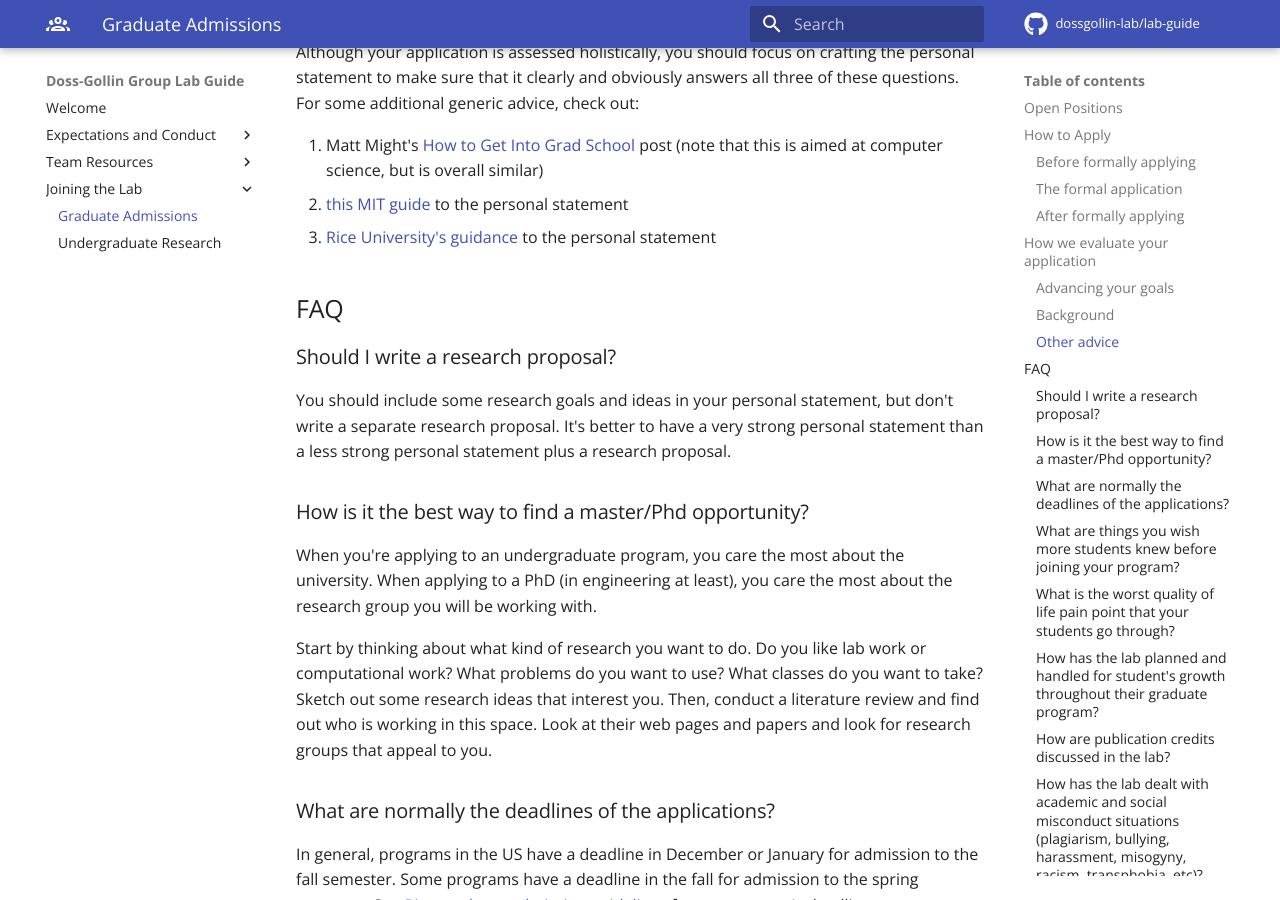
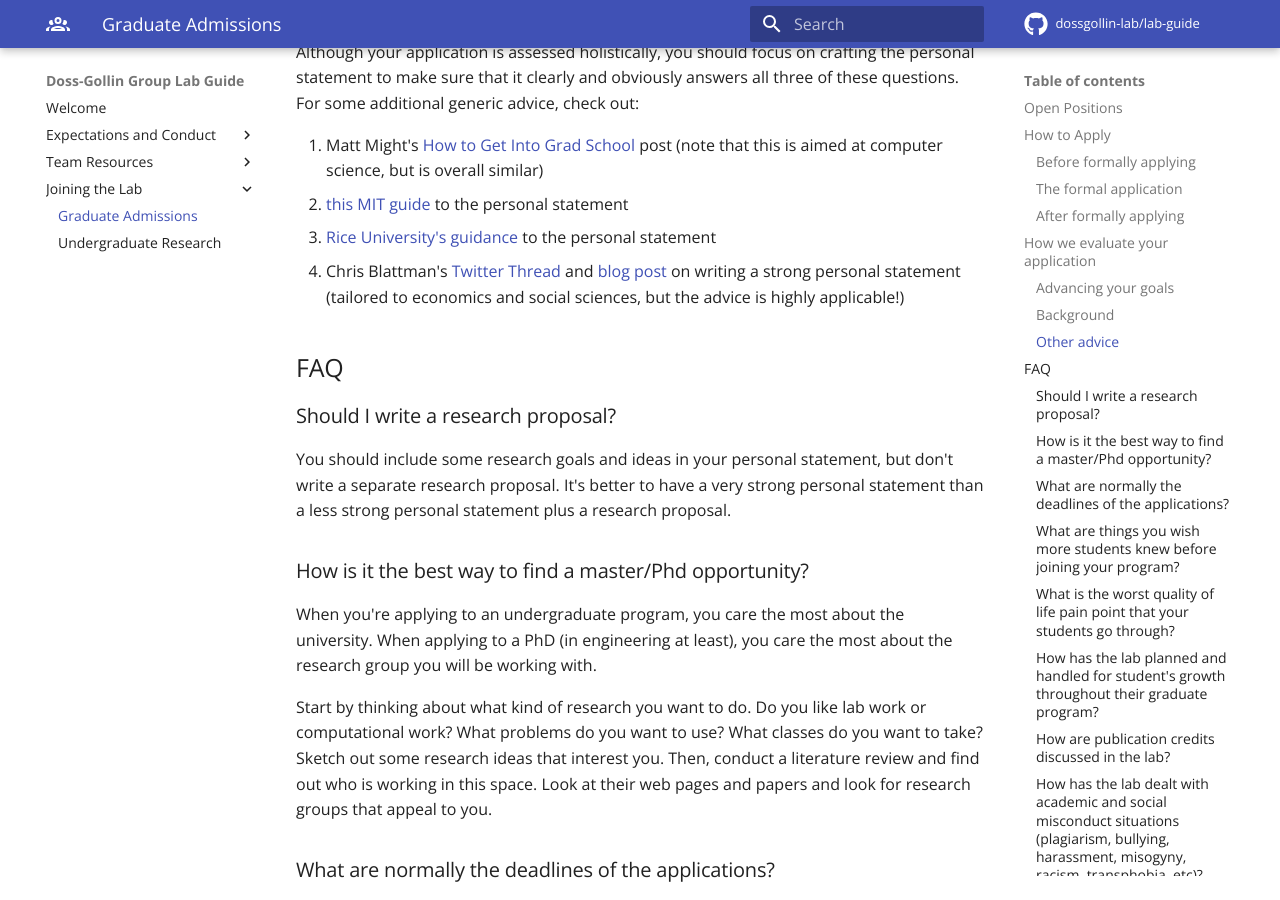
Before and after one commit to jdossgollin/lab-guide, an MkDocs documentation site: the page built from docs/admissions/gradadmissions.md, in a window 1280 px wide and 900 px high, scrolled down 5115 px. Built offline with MkDocs 1.6.1 and Material for MkDocs 9.7.7, drawn with Linux system fonts in a browser that asks for light colours; comment, search, counter and statistics services are not loaded.

Commit message:
more advice on personal statements

```diff
--- a/docs/admissions/gradadmissions.md
+++ b/docs/admissions/gradadmissions.md
@@ -119,6 +119,7 @@ For some additional generic advice, check out:
 1. Matt Might's [How to Get Into Grad School](http://matt.might.net/articles/how-to-apply-and-get-in-to-graduate-school-in-science-mathematics-engineering-or-computer-science/) post (note that this is aimed at computer science, but is overall similar)
 1. [this MIT guide](https://mitcommlab.mit.edu/cheme/commkit/graduate-school-personal-statement/) to the personal statement
 1. [Rice University's guidance](https://graduate.rice.edu/news/grad-school-101-writing-personal-statement) to the personal statement
+1. Chris Blattman's [Twitter Thread](https://threadreaderapp.com/thread/1593606505340801024.html) and [blog post](https://chrisblattman.com/blog/2022/01/11/phd-applicants-writing-your-statement-of-purpose/) on writing a strong personal statement (tailored to economics and social sciences, but  the advice is highly applicable!)
 
 ## FAQ
 
```
